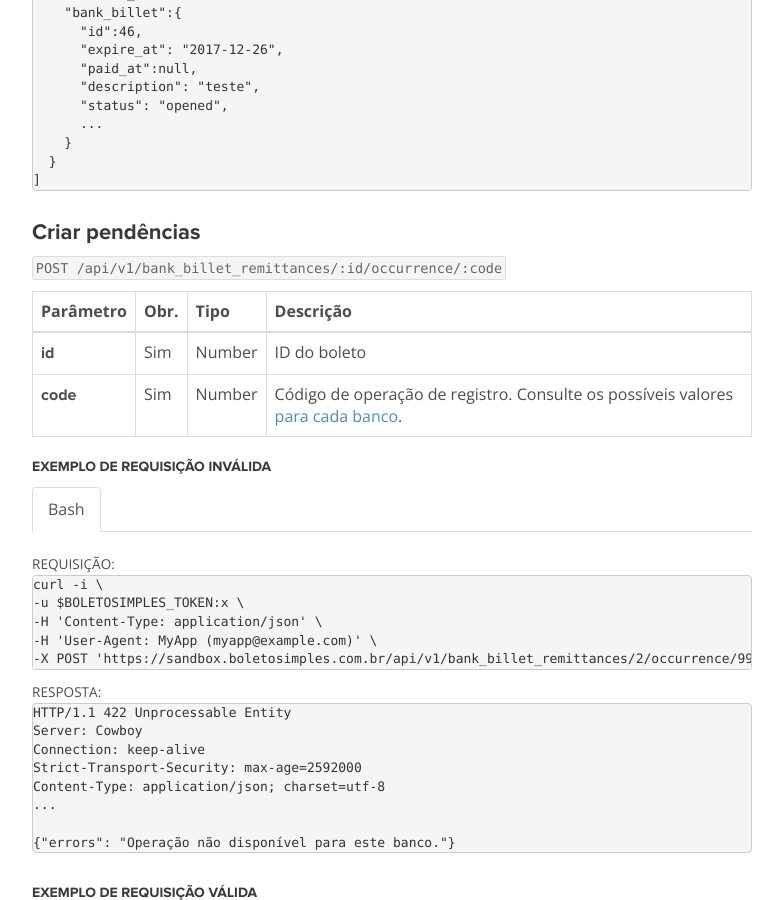
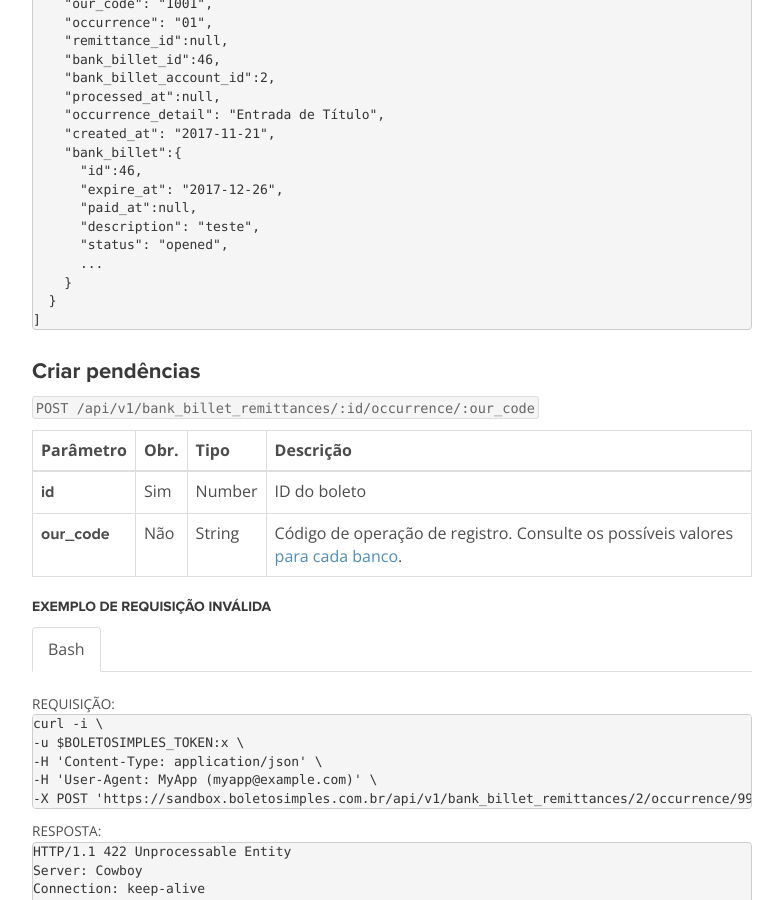
Before and after one commit to BoletoSimples/boletosimples-docs, a Jekyll site: the page built from reference/v1/bank_billet_remittances.markdown, in a window 1280 px wide and 900 px high, scrolled down 2929 px. Shown: the whole window, without its empty margins (368-1151 px from the left). Built offline with Jekyll 4.4.1, drawn with Linux system fonts in a browser that asks for light colours; some of the changed text lies outside the part shown.

Commit message:
rename code to our_code, deprecate search#code

```diff
--- a/reference/v1/bank_billet_remittances.markdown
+++ b/reference/v1/bank_billet_remittances.markdown
@@ -72,6 +72,20 @@ breadcrumb: Registro de Remessa
     </tr>
     <tr>
       <td>
+        <strong>our_code </strong>
+      </td>
+      <td>
+        Não
+      </td>
+      <td>
+        String
+      </td>
+      <td>
+        Código de operação de registro. Consulte os possíveis valores <a href="/bank_contracts">para cada banco</a>. Obrigatório os parâmetros <code class="highlighter-rouge">expire_from, expire_to, bank_billet_account_id</code>
+      </td>
+    </tr>
+    <tr>
+      <td>
         <strong>code </strong>
       </td>
       <td>
@@ -81,7 +95,7 @@ breadcrumb: Registro de Remessa
         String
       </td>
       <td>
-        Código de operação de registro. Consulte os possíveis valores <a href="/bank_contracts">para cada banco</a>. Obrigatório os parâmetros <code class="highlighter-rouge">expire_from, expire_to, bank_billet_account_id</code>
+        <div class="alert alert-danger"><strong>ATENÇÃO</strong> Este atributo está descontinuado e será removido do sistema em breve. Utilize <code class="highlighter-rouge">our_code</code>.</div>
       </td>
     </tr>
     <tr>
@@ -276,7 +290,7 @@ Content-Type: application/json; charset=utf-8
 
 ### Criar pendências
 
-`POST /api/v1/bank_billet_remittances/:id/occurrence/:code`
+`POST /api/v1/bank_billet_remittances/:id/occurrence/:our_code`
 
 <table class='table table-bordered'>
   <thead>
@@ -304,13 +318,13 @@ Content-Type: application/json; charset=utf-8
     </tr>
     <tr>
       <td>
-        <strong>code </strong>
+        <strong>our_code </strong>
       </td>
       <td>
-        Sim
+        Não
       </td>
       <td>
-        Number
+        String
       </td>
       <td>
         Código de operação de registro. Consulte os possíveis valores <a href="/bank_contracts">para cada banco</a>.
```
